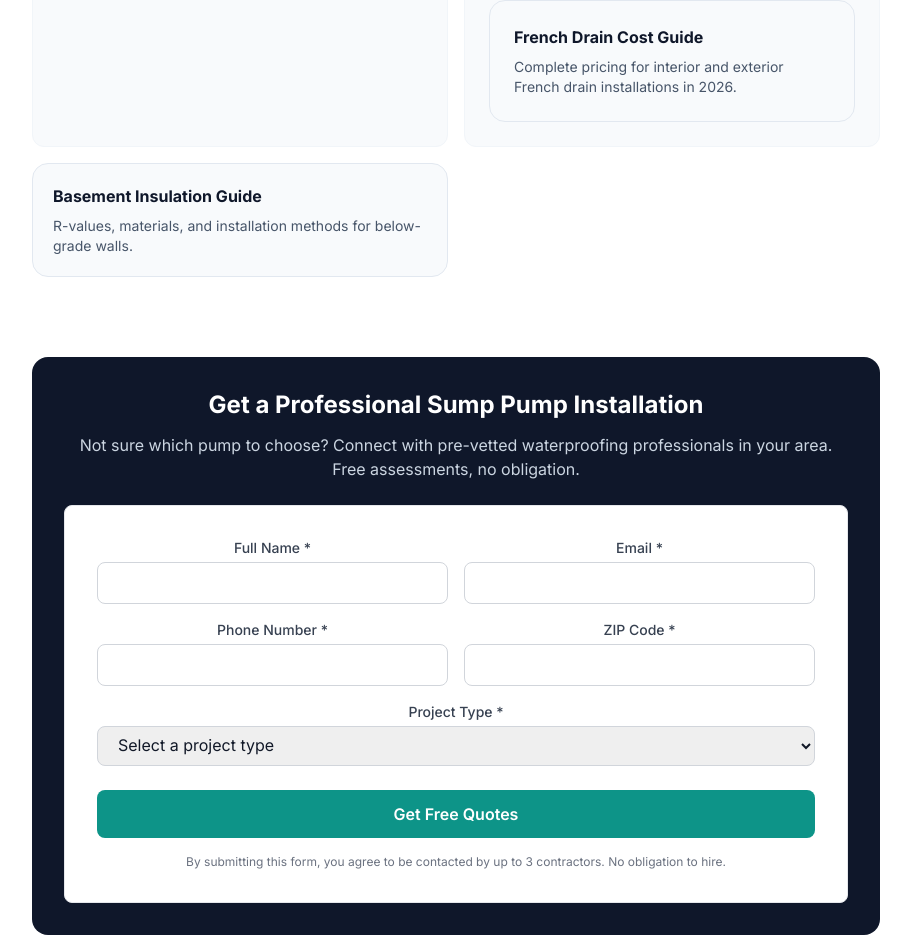
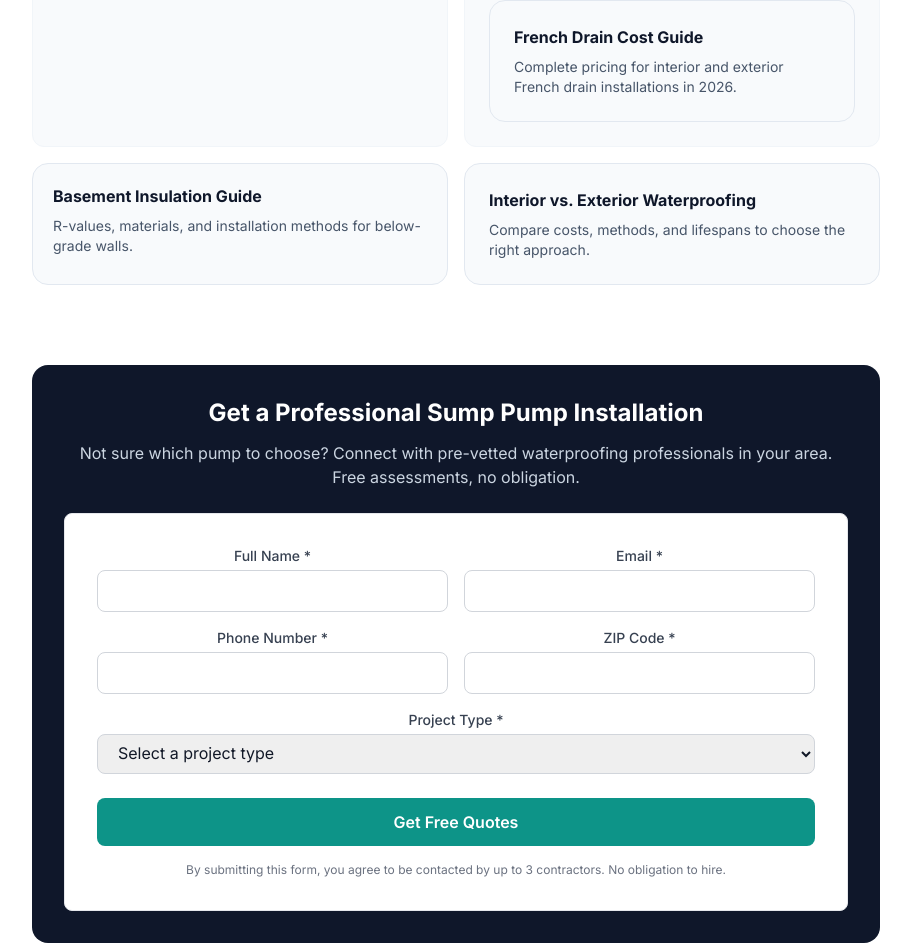
Before and after one commit to thebasementguide2026/basement-guide, a Next.js app: page /articles/sump-pump-buying-guide in a window 1280 px wide. Shown: the part 6085-7037 px from the top of the page, without its empty margins (184-1095 px from the left). Built offline with nearby package versions, Linux system fonts and the light colour scheme.

Commit message:
add cross-link to interior-vs-exterior-waterproofing in sump-pump-buying-guide related guides

```diff
--- a/app/articles/sump-pump-buying-guide/page.tsx
+++ b/app/articles/sump-pump-buying-guide/page.tsx
@@ -333,6 +333,10 @@ export default function SumpPumpBuyingGuide() {
               <h3 className='font-bold text-slate-900 mb-2'>Basement Insulation Guide</h3>
               <p className='text-slate-600 text-sm'>R-values, materials, and installation methods for below-grade walls.</p>
             </Link>
+                          <Link href='/articles/interior-vs-exterior-waterproofing' className='block bg-slate-50 rounded-2xl p-6 border border-slate-200 hover:shadow-lg transition-shadow'>
+              <h3 className='font-bold text-slate-900 mb-2'>Interior vs. Exterior Waterproofing</h3>
+              <p className='text-slate-600 text-sm'>Compare costs, methods, and lifespans to choose the right approach.</p>
+            </Link>
             </div>
           </div>
 
```
